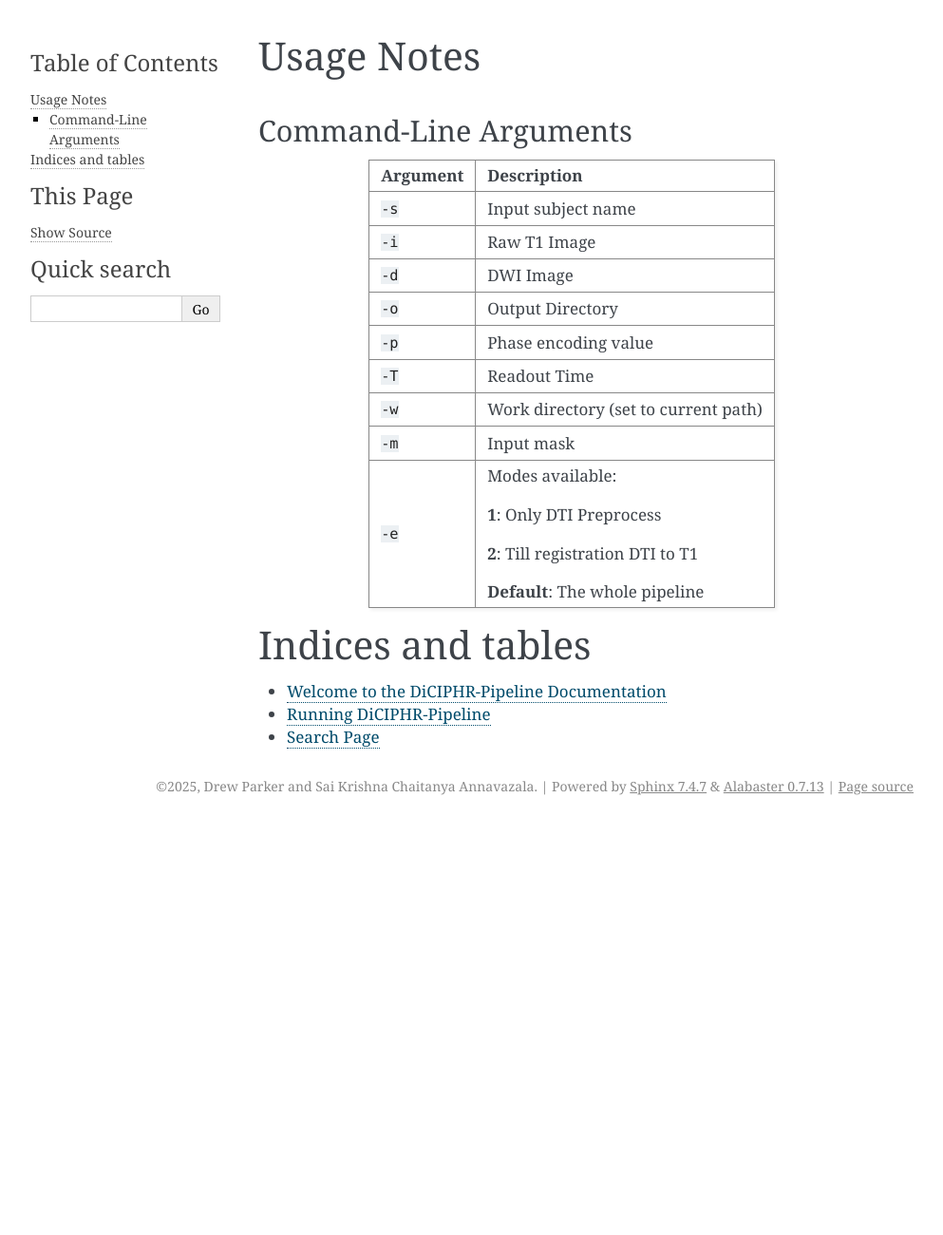
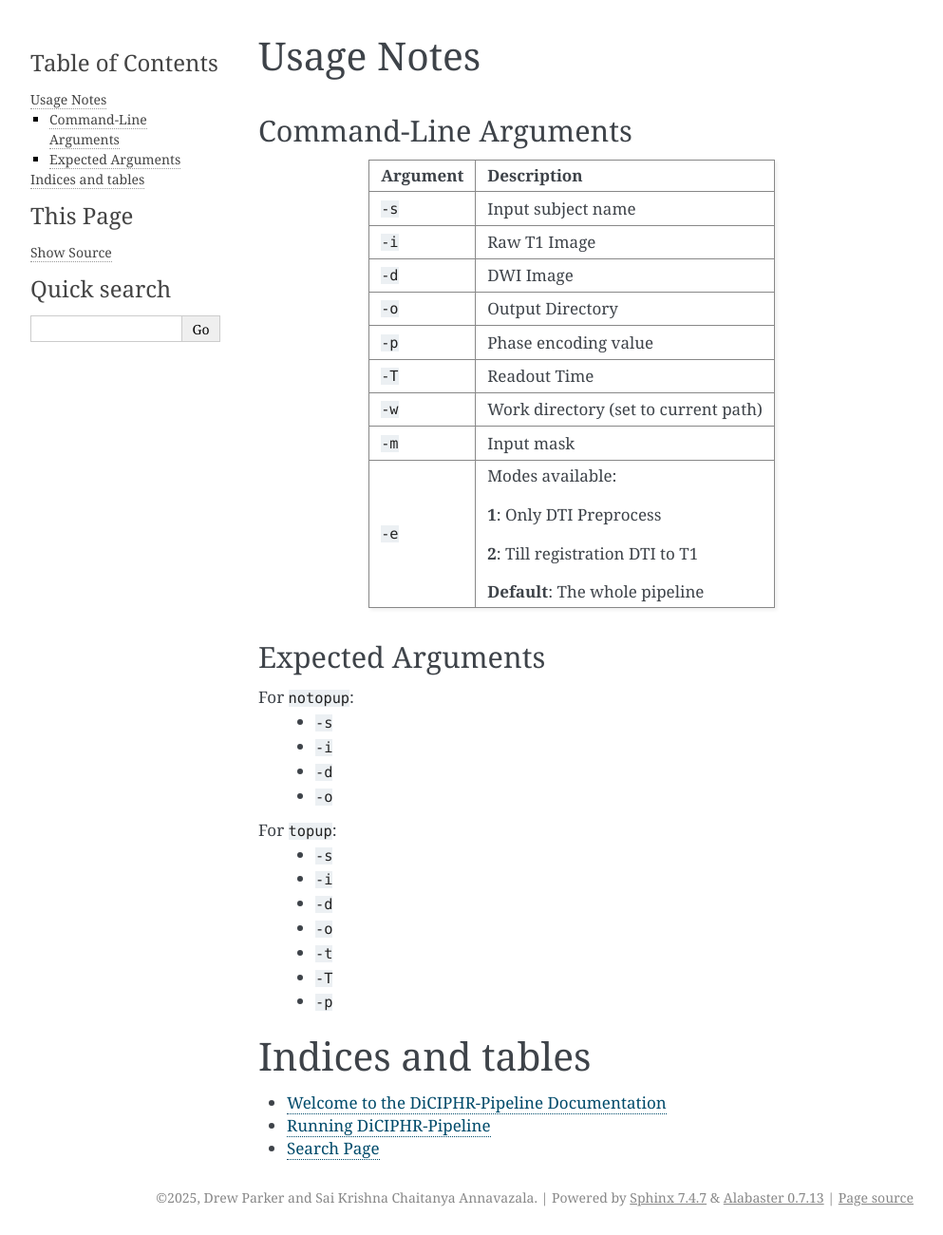
Before and after one commit to SaiKrishnaChaitanya24/DiCIPHR-Pipeline-Documentation, a Sphinx documentation site: the page built from source/UsageNotes.rst, in a window 1280 px wide. Shown: the whole page at 95% size, without its empty margins (148-1141 px from the left). Built offline with Sphinx 7.4.7, drawn with Linux system fonts in a browser that asks for light colours; before the commit the page ends 900 px from its top, so only the background shows below that.

Commit message:
Update UsageNotes.rst

```diff
--- a/source/UsageNotes.rst
+++ b/source/UsageNotes.rst
@@ -35,6 +35,25 @@ Command-Line Arguments
        **Default**: The whole pipeline
 
 
+Expected Arguments
+------------------
+
+For ``notopup``:
+   - ``-s``
+   - ``-i``
+   - ``-d``
+   - ``-o``
+
+For ``topup``:
+   - ``-s``
+   - ``-i``
+   - ``-d``
+   - ``-o``
+   - ``-t``
+   - ``-T``
+   - ``-p``
+
+
 Indices and tables
 ==================
 
```
